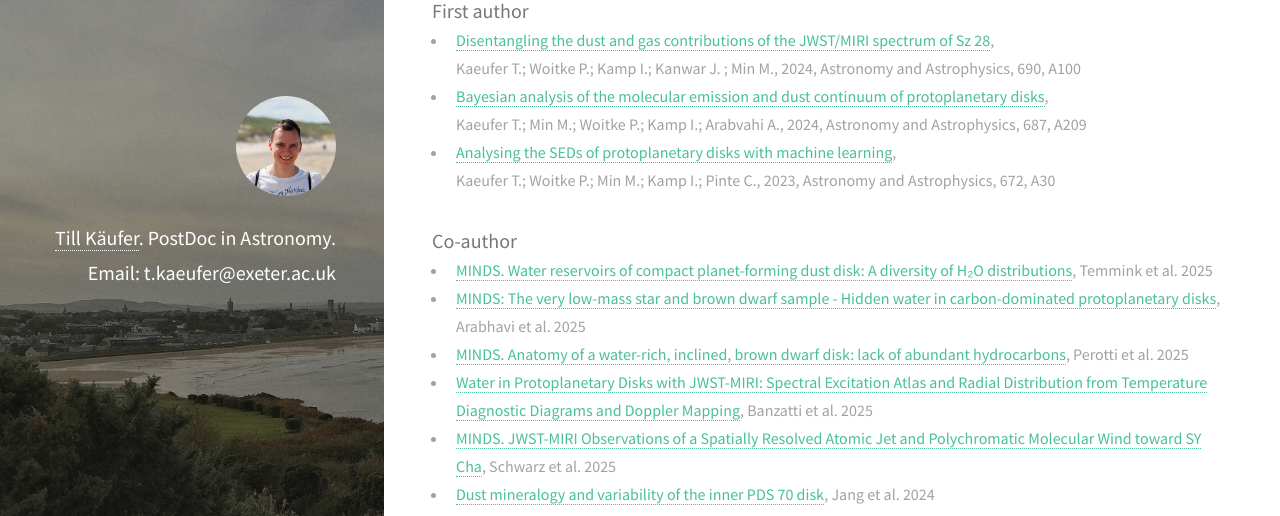
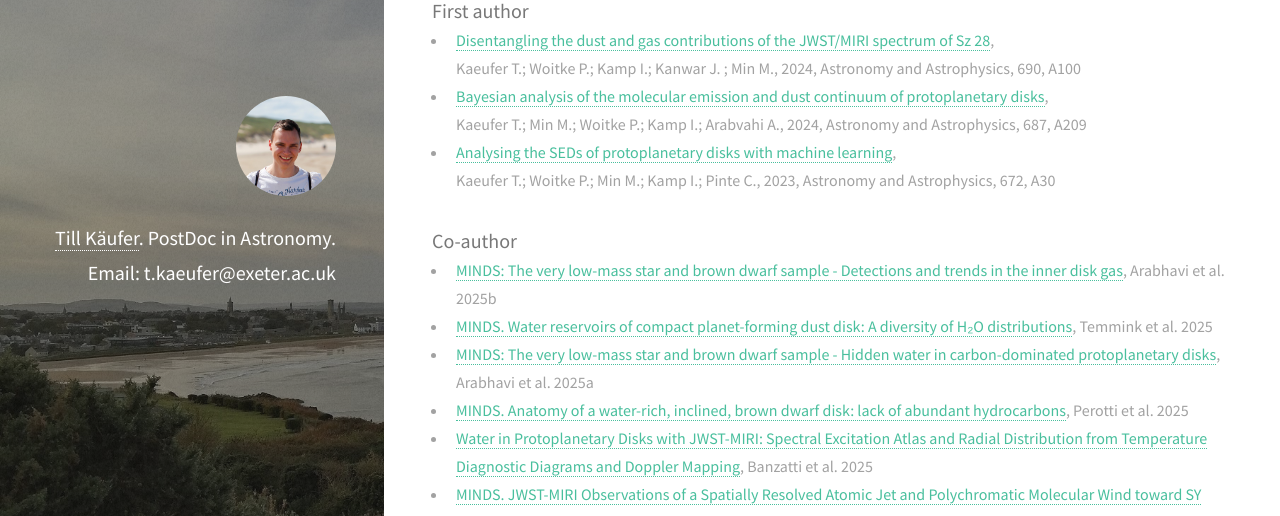
Before and after one commit to tillkaeufer/tillkaeufer.github.io, a Jekyll site: the page built from _posts/2020-10-06-publications.markdown, in a window 1280 px wide and 900 px high, scrolled down 876 px, cut to the strip 0-516 px from the top of the window. Built offline with Jekyll 4.4.1, drawn with Linux system fonts in a browser that asks for light colours; nearby versions of some CDN libraries.

Commit message:
add adityas paper

```diff
--- a/_posts/2020-10-06-publications.markdown
+++ b/_posts/2020-10-06-publications.markdown
@@ -20,8 +20,9 @@ Kaeufer T.; Woitke P.; Min M.; Kamp I.; Pinte C., 2023, Astronomy and Astrophysi
 
 ### Co-author
 
++ [MINDS: The very low-mass star and brown dwarf sample - Detections and trends in the inner disk gas](https://arxiv.org/abs/2506.02748){:target="_blank"}, Arabhavi et al. 2025b
 + [MINDS. Water reservoirs of compact planet-forming dust disk: A diversity of H₂O distributions](https://doi.org/10.48550/arXiv.2505.15237){:target="_blank"}, Temmink et al. 2025
-+ [MINDS: The very low-mass star and brown dwarf sample - Hidden water in carbon-dominated protoplanetary disks](https://doi.org/10.48550/arXiv.2504.11425){:target="_blank"}, Arabhavi et al. 2025
++ [MINDS: The very low-mass star and brown dwarf sample - Hidden water in carbon-dominated protoplanetary disks](https://doi.org/10.48550/arXiv.2504.11425){:target="_blank"}, Arabhavi et al. 2025a
 + [MINDS. Anatomy of a water-rich, inclined, brown dwarf disk: lack of abundant hydrocarbons](https://doi.org/10.48550/arXiv.2504.11424){:target="_blank"}, Perotti et al. 2025
 + [Water in Protoplanetary Disks with JWST-MIRI: Spectral Excitation Atlas and Radial Distribution from Temperature Diagnostic Diagrams and Doppler Mapping](https://doi.org/10.3847/1538-3881/ada962){:target="_blank"}, Banzatti et al. 2025
 + [MINDS. JWST-MIRI Observations of a Spatially Resolved Atomic Jet and Polychromatic Molecular Wind toward SY Cha](https://doi.org/10.3847/1538-4357/adaa79){:target="_blank"}, Schwarz et al. 2025
```
